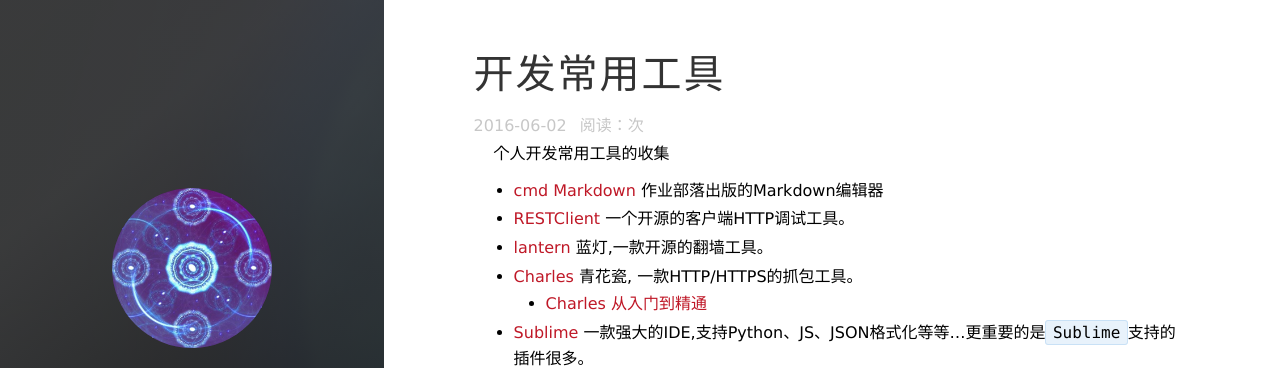
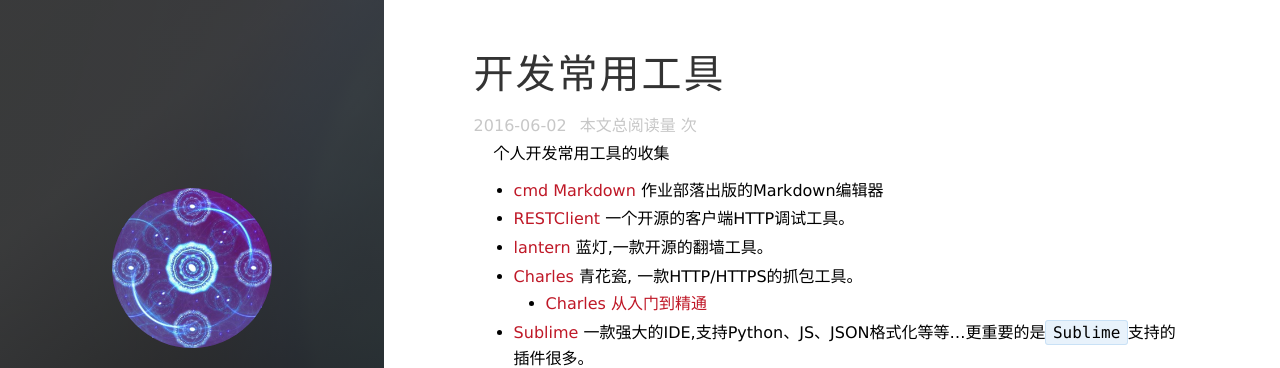
Before and after one commit to jggnice/jggnice.github.io, a Jekyll site: the page built from _posts/2016-06-02-开发常用工具.md, in a window 1280 px wide. Shown: the top 368 px of the page. Built offline with Jekyll 4.4.1, drawn with Linux system fonts in a browser that asks for light colours; nearby versions of some CDN libraries; comment, search, counter and statistics services are not loaded.

Commit message:
good site

```diff
--- a/_layouts/post.html
+++ b/_layouts/post.html
@@ -6,12 +6,12 @@ layout: default
   <header class="post-header">
     <h1 class="post-title">{{ page.title }}</h1>
     <div class="post-meta">
-      <time datetime="{{page.date | date: date_to_xmlschema}}" itemprop="datePublished"
-	        class="post-meta__date date">{{page.date | date: "%F"}}</time>
-
-      <script async src="https://dn-lbstatics.qbox.me/busuanzi/2.3/busuanzi.pure.mini.js"></script>
-      <span id="busuanzi_container_page_pv">
-	  阅读：<span id="busuanzi_value_page_pv"></span>次</span>
+		<time datetime="{{page.date | date: date_to_xmlschema}}" itemprop="datePublished"
+			  class="post-meta__date date">{{page.date | date: "%F"}}
+		</time>
+		<script async src="//dn-lbstatics.qbox.me/busuanzi/2.3/busuanzi.pure.mini.js"></script>
+		<!--<script async src="https://dn-lbstatics.qbox.me/busuanzi/2.3/busuanzi.pure.mini.js"></script>-->
+		本文总阅读量 <span id="busuanzi_value_page_pv"></span> 次
     </div>
   </header>
 
```
